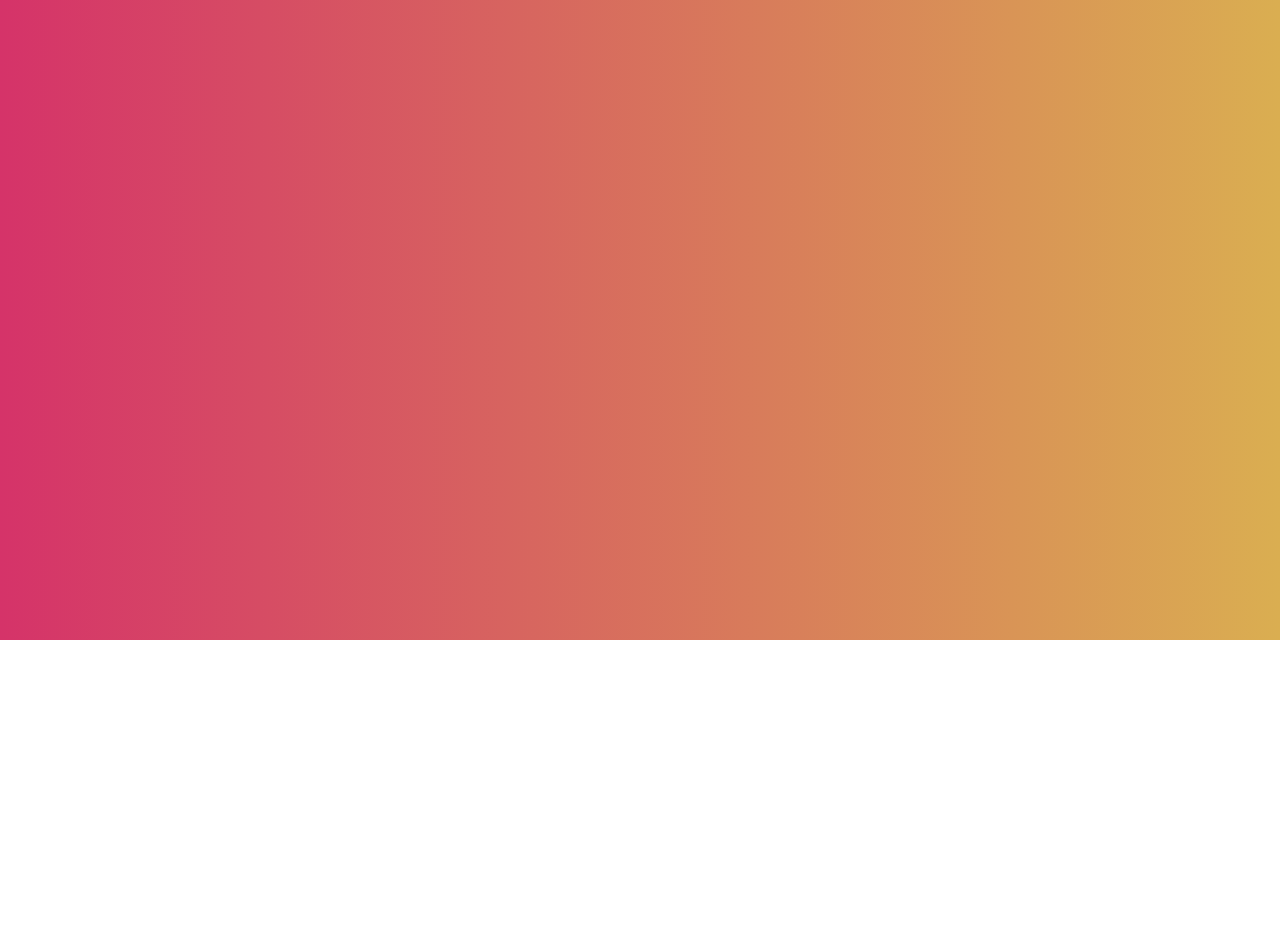
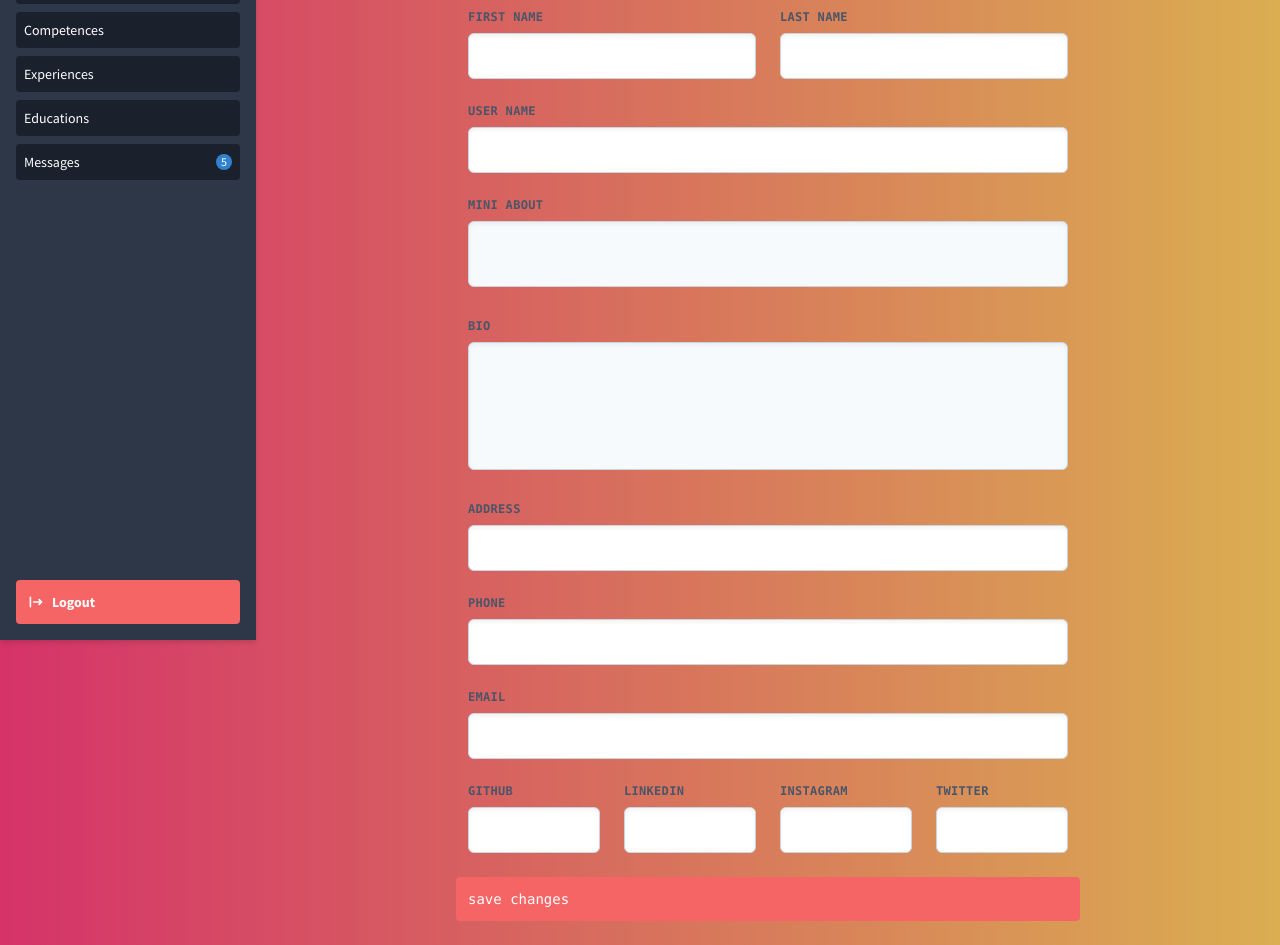
Before and after one commit to atah1r1/myportfolio, a React (Create React App) app: page /dashboard in a window 1280 px wide. Shown: the part 160-1105 px from the top of the page. Before the commit the page ends 800 px from the top, so only its background shows below. Built offline with nearby package versions, Linux system fonts and the light colour scheme; no server answers; what @tailwindcss/ui would draw is missing.

Commit message:
adding profile in dashboard page

```diff
--- a/src/Dashboard.js
+++ b/src/Dashboard.js
@@ -1,8 +1,23 @@
 import React, { useState, useEffect } from 'react';
 import axios from 'axios';
+/*
+  "full_name": null,
+    "avatar": null,
+    "mini_about": null,
+    "about": null,
+    "born_date": null,
+    "address": null,
+    "phone": null,
+    "email": null,
+    "github": null,
+    "linkedin": null,
+    "facebook": null,
+    "twitter": null,
+    "instagram": null
+*/
 
 const Dashboard = () => {
-    const [connected, setConnected] = useState(null);
+    const [connected, setConnected] = useState(true /*null*/);
     const logoutFunc = () => {
         axios({
             url: '/api/logout/',
@@ -25,19 +40,19 @@ const Dashboard = () => {
     return (
         <>
         { connected ? <main class="flex w-full h-screen">
-<aside class="w-80 h-screen bg-gray shadow-md w-fulll hidden sm:block">
+<aside class="w-80 h-screen bg-gray shadow-md hidden sm:block">
   <div class="flex flex-col justify-between h-screen p-4 bg-gray-800">
       <div class="text-sm">
-        <div class="bg-gray-900 text-white p-5 rounded cursor-pointer">Teams in space</div>
-        <div class="bg-gray-900 text-white p-2 rounded mt-2 cursor-pointer hover:bg-gray-700 hover:text-blue-300">Backlog</div>
-        <div class="bg-gray-700 text-blue-300 p-2 rounded mt-2 cursor-pointer">Board</div>
+        <div class="bg-gray-900 text-white p-5 rounded">Dashboard</div>
+        <div class="bg-gray-900 text-white p-2 rounded mt-2 cursor-pointer hover:bg-gray-700 hover:text-blue-300">Profile</div>
+        <div class="bg-gray-900 text-white p-2 rounded mt-2 cursor-pointer hover:bg-gray-700 hover:text-blue-300">Projects</div>
+        <div class="bg-gray-900 text-white p-2 rounded mt-2 cursor-pointer hover:bg-gray-700 hover:text-blue-300">Competences</div>
+        <div class="bg-gray-900 text-white p-2 rounded mt-2 cursor-pointer hover:bg-gray-700 hover:text-blue-300">Experiences</div>
+        <div class="bg-gray-900 text-white p-2 rounded mt-2 cursor-pointer hover:bg-gray-700 hover:text-blue-300">Educations</div>
         <div class="bg-gray-900 flex justify-between items-center text-white p-2 rounded mt-2 cursor-pointer hover:bg-gray-700 hover:text-blue-300">
-          <span>Reports</span>
+          <span>Messages</span>
           <span class="w-4 h-4 bg-blue-600 rounded-full text-white text-center font-normal text-xs">5</span>
         </div>
-        <div class="bg-gray-900 text-white p-2 rounded mt-2 cursor-pointer hover:bg-gray-700 hover:text-blue-300">Releases</div>
-        <div class="bg-gray-900 text-white p-2 rounded mt-2 cursor-pointer hover:bg-gray-700 hover:text-blue-300">Components</div>
-        <div class="bg-gray-900 text-white p-2 rounded mt-2 cursor-pointer hover:bg-gray-700 hover:text-blue-300">Repository</div>
       </div>
 
       <div class="flex p-3 text-white bg-red-500 rounded cursor-pointer text-center text-sm" onClick={logoutFunc}>
@@ -48,11 +63,76 @@ const Dashboard = () => {
       </div>
   </div>
 </aside>
+<section class="w-full">
+    <div class="bg-transparent min-h-screen pt-2 font-mono">
+        <div class="container mx-auto">
+            <div class="inputs w-full max-w-2xl p-6 mx-auto">
+                <h2 class="text-2xl text-gray-900">Account Setting</h2>
+                <form class="mt-6 pt-4">
+                        <div class="personal w-full border-t border-gray-400 pt-4">
+                            <h2 class="text-2xl text-gray-900">Personal info:</h2>
+                            <div class="flex items-center justify-between mt-4">
+                                <div class='w-full md:w-1/2 px-3 mb-6'>
+                                    <label class='block uppercase tracking-wide text-gray-700 text-xs font-bold mb-2' >first name</label>
+                                    <input class='appearance-none block w-full bg-white text-gray-700 border border-gray-400 shadow-inner rounded-md py-3 px-4 leading-tight focus:outline-none  focus:border-gray-500' type='text'  required></input>
+                                </div>
+                                <div class='w-full md:w-1/2 px-3 mb-6'>
+                                    <label class='block uppercase tracking-wide text-gray-700 text-xs font-bold mb-2' >last name</label>
+                                    <input class='appearance-none block w-full bg-white text-gray-700 border border-gray-400 shadow-inner rounded-md py-3 px-4 leading-tight focus:outline-none  focus:border-gray-500' type='text'  required></input>
+                                </div>
+                            </div>
+                            <div class='w-full md:w-full px-3 mb-6'>
+                                <label class='block uppercase tracking-wide text-gray-700 text-xs font-bold mb-2'>user name</label>
+                                <input class='appearance-none block w-full bg-white text-gray-700 border border-gray-400 shadow-inner rounded-md py-3 px-4 leading-tight focus:outline-none  focus:border-gray-500' type='text'  required></input>
+                            </div>
+                            <div class='w-full md:w-full px-3 mb-6'>
+                                <label class='block uppercase tracking-wide text-gray-700 text-xs font-bold mb-2' >Mini about</label>
+                                <textarea class='bg-gray-100 rounded-md border text-gray-700 leading-normal resize-none w-full h-15 py-2 px-3 shadow-inner border border-gray-400 font-medium placeholder-gray-700 focus:outline-none focus:bg-white'  required></textarea>
+                            </div>
+                            <div class='w-full md:w-full px-3 mb-6'>
+                                <label class='block uppercase tracking-wide text-gray-700 text-xs font-bold mb-2' >Bio</label>
+                                <textarea class='bg-gray-100 rounded-md border text-gray-700 leading-normal resize-none w-full h-32 py-2 px-3 shadow-inner border border-gray-400 font-medium placeholder-gray-700 focus:outline-none focus:bg-white'  required></textarea>
+                            </div>
+                            <div class='w-full md:w-full px-3 mb-6'>
+                                <label class='block uppercase tracking-wide text-gray-700 text-xs font-bold mb-2'>Address</label>
+                                <input class='appearance-none block w-full bg-white text-gray-700 border border-gray-400 shadow-inner rounded-md py-3 px-4 leading-tight focus:outline-none  focus:border-gray-500' type='text'  required></input>
+                            </div>
+                            <div class='w-full md:w-full px-3 mb-6'>
+                                <label class='block uppercase tracking-wide text-gray-700 text-xs font-bold mb-2'>Phone</label>
+                                <input class='appearance-none block w-full bg-white text-gray-700 border border-gray-400 shadow-inner rounded-md py-3 px-4 leading-tight focus:outline-none  focus:border-gray-500' type='text'  required></input>
+                            </div>
+                            <div class='w-full md:w-full px-3 mb-6'>
+                                <label class='block uppercase tracking-wide text-gray-700 text-xs font-bold mb-2'>Email</label>
+                                <input class='appearance-none block w-full bg-white text-gray-700 border border-gray-400 shadow-inner rounded-md py-3 px-4 leading-tight focus:outline-none  focus:border-gray-500' type='text'  required></input>
+                            </div>
+                            <div class="flex items-center justify-between mt-4">
+                                <div class='w-full md:w-1/4 px-3 mb-6'>
+                                    <label class='block uppercase tracking-wide text-gray-700 text-xs font-bold mb-2' >Github</label>
+                                    <input class='appearance-none block w-full bg-white text-gray-700 border border-gray-400 shadow-inner rounded-md py-3 px-4 leading-tight focus:outline-none  focus:border-gray-500' type='text'  required></input>
+                                </div>
+                                <div class='w-full md:w-1/4 px-3 mb-6'>
+                                    <label class='block uppercase tracking-wide text-gray-700 text-xs font-bold mb-2' >Linkedin</label>
+                                    <input class='appearance-none block w-full bg-white text-gray-700 border border-gray-400 shadow-inner rounded-md py-3 px-4 leading-tight focus:outline-none  focus:border-gray-500' type='text'  required></input>
+                                </div>
+                                <div class='w-full md:w-1/4 px-3 mb-6'>
+                                    <label class='block uppercase tracking-wide text-gray-700 text-xs font-bold mb-2' >Instagram</label>
+                                    <input class='appearance-none block w-full bg-white text-gray-700 border border-gray-400 shadow-inner rounded-md py-3 px-4 leading-tight focus:outline-none  focus:border-gray-500' type='text'  required></input>
+                                </div>
+                                <div class='w-full md:w-1/4 px-3 mb-6'>
+                                    <label class='block uppercase tracking-wide text-gray-700 text-xs font-bold mb-2' >Twitter</label>
+                                    <input class='appearance-none block w-full bg-white text-gray-700 border border-gray-400 shadow-inner rounded-md py-3 px-4 leading-tight focus:outline-none  focus:border-gray-500' type='text'  required></input>
+                                </div>
+                            </div>
+                            <div class="flex p-3 text-white bg-red-500 rounded cursor-pointer text-center text-sm">
+                                <button class="rounded inline-flex items-cente" type="submit">save changes</button>
+                            </div>
+                        </div>
+                </form>
+            </div>
+        </div>
+    </div>
 
-<section class="w-full p-4">
-  <div class="w-full h-64 border-dashed border-4 p-4 text-md">Dashboard</div>
   </section>
-
 </main> : <div>You are not allowed to see this page!</div>
         }
 </>
```
Also changed, not shown: 2 other files (tests, documents, lock files or other folders).
